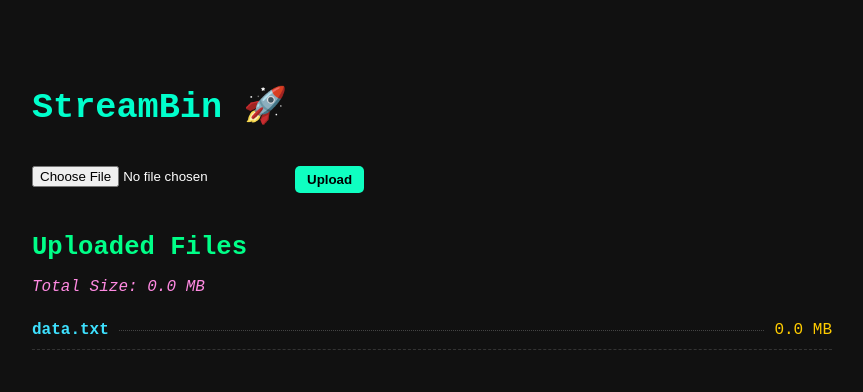
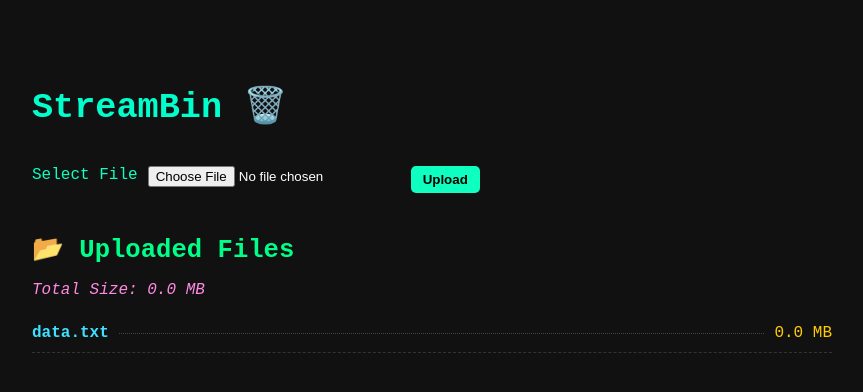
Before and after one commit to Amber100023r44/flask-file-share, a Flask app: page / in a window 1280 px wide. Shown: the top 392 px of the page, without its empty margins (208-1071 px from the left). Run offline with Flask 3, Linux system fonts and the light colour scheme.

Commit message:
Update index.html

```diff
--- a/templates/index.html
+++ b/templates/index.html
@@ -2,15 +2,18 @@
 <html lang="en">
 <head>
   <meta charset="UTF-8">
-  <title>TechDrop - Secure File Sharing</title>
+  <title>StreamBin - Secure File Sharing</title>
   <link href="https://fonts.googleapis.com/css2?family=Orbitron:wght@400;600&display=swap" rel="stylesheet">
   <link rel="stylesheet" href="{{ url_for('static', filename='style.css') }}">
 </head>
 <body>
   <div class="container">
     <header>
-      <h1>StreamBin 🚀</h1>
+      <h1>StreamBin <span class="rocket">🗑️</span></h1>
       <form method="POST" enctype="multipart/form-data" action="/upload">
+        <label for="file" class="custom-file-upload">
+          Select File
+        </label>
         <input type="file" name="file" id="file" required>
         <button type="submit">Upload</button>
       </form>
@@ -18,7 +21,7 @@
 
     {% if files %}
     <section class="file-list-section">
-      <h2>Uploaded Files</h2>
+      <h2>📂 Uploaded Files</h2>
       <p class="total-size">Total Size: {{ total_size }} MB</p>
       <ul class="file-list">
         {% for file in files %}
```
